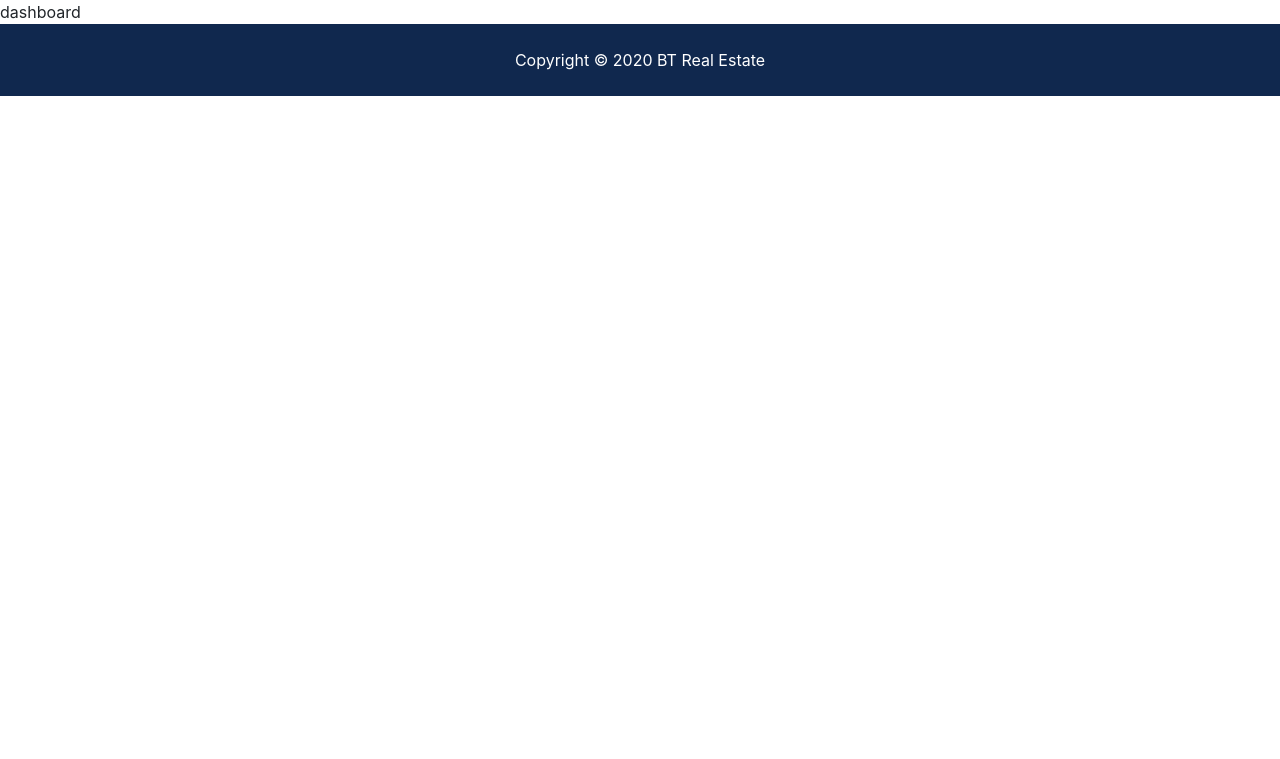
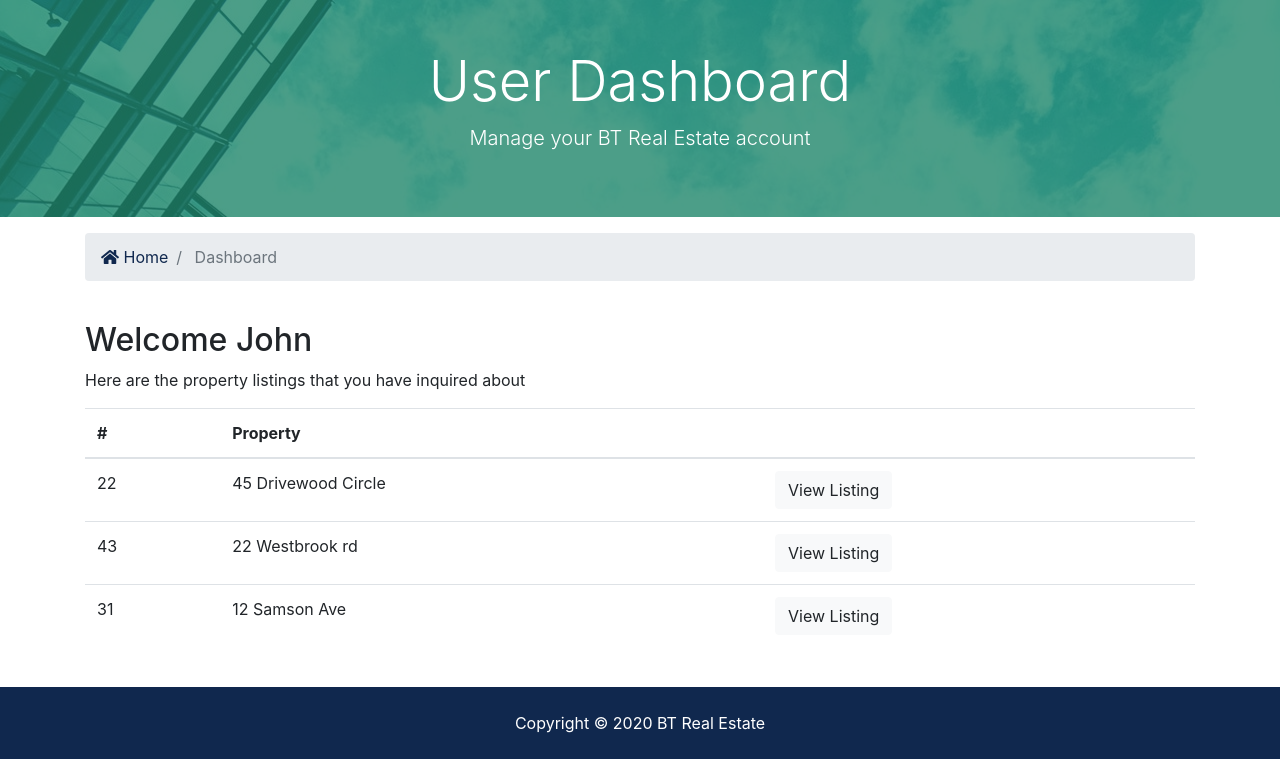
Before and after one commit to nrwebdev00/realestate, a Django app: page /accounts/dashboard in a window 1280 px wide. Shown: the part 128-887 px from the top of the page. Before the commit the page ends 224 px from the top, so only its background shows below. Run offline with Django 3.2, Linux system fonts and the light colour scheme; some libraries are stand-ins or nearby versions.

Commit message:
able to logout

```diff
--- a/accounts/views.py
+++ b/accounts/views.py
@@ -48,7 +48,10 @@ def login(request):
         return render(request, 'accounts/login.html')
 
 def logout(request):
-    return redirect('index')
+    if request.method == 'POST':
+        auth.logout(request)
+        messages.success(request, 'You are logged out')
+        return redirect('index')
 
 def dashboard(request):
     return render(request, 'accounts/dashboard.html')
--- a/templates/accounts/dashboard.html
+++ b/templates/accounts/dashboard.html
@@ -1,8 +1,71 @@
 {% extends 'base.html' %}
-{% load humanize %}
-{% load static %}
 {% block content %}
+<section id="showcase-inner" class="py-5 text-white">
+    <div class="container">
+      <div class="row text-center">
+        <div class="col-md-12">
+          <h1 class="display-4">User Dashboard</h1>
+          <p class="lead">Manage your BT Real Estate account</p>
+        </div>
+      </div>
+    </div>
+  </section>
 
-dashboard
+  <!-- Breadcrumb -->
+  <section id="bc" class="mt-3">
+    <div class="container">
+      <nav aria-label="breadcrumb">
+        <ol class="breadcrumb">
+          <li class="breadcrumb-item">
+            <a href="{% url 'index' %}">
+              <i class="fas fa-home"></i> Home</a>
+          </li>
+          <li class="breadcrumb-item active"> Dashboard</li>
+        </ol>
+      </nav>
+    </div>
+  </section>
 
+  <section id="dashboard" class="py-4">
+    <div class="container">
+      <div class="row">
+        <div class="col-md-12">
+          <h2>Welcome John</h2>
+          <p>Here are the property listings that you have inquired about</p>
+          <table class="table">
+            <thead>
+              <tr>
+                <th scope="col">#</th>
+                <th scope="col">Property</th>
+                <th></th>
+              </tr>
+            </thead>
+            <tbody>
+              <tr>
+                <td>22</td>
+                <td>45 Drivewood Circle</td>
+                <td>
+                  <a class="btn btn-light" href="#">View Listing</a>
+                </td>
+              </tr>
+              <tr>
+                <td>43</td>
+                <td>22 Westbrook rd</td>
+                <td>
+                  <a class="btn btn-light" href="#">View Listing</a>
+                </td>
+              </tr>
+              <tr>
+                <td>31</td>
+                <td>12 Samson Ave</td>
+                <td>
+                  <a class="btn btn-light" href="#">View Listing</a>
+                </td>
+              </tr>
+            </tbody>
+          </table>
+        </div>
+      </div>
+    </div>
+  </section>
 {% endblock %}
--- a/templates/partials/_navbar.html
+++ b/templates/partials/_navbar.html
@@ -39,6 +39,28 @@
         </ul>
 
         <ul class="navbar-nav ml-auto">
+            {% if user.is_authenticated %}
+                <li
+                    {% if 'dashboard' in request.path %}
+                        class="nav-item active mr-3"
+                    {% else %}
+                        class="nav-item mr-3"
+                    {% endif %}
+                >
+                    <a href="{% url 'dashboard' %}" class="nav-link">
+                        Welcome {{ user.username }}
+                    </a>
+                </li>
+                <li class="nav-item mr-3">
+                    <a href="javascript:{document.getElementById('logout').submit()}" class="nav-link">
+                        <i class="fas fa-sign-out-alt"></i>Logout
+                    </a>
+                    <form action="{% url 'logout' %}" method="POST" id="logout">
+                        {% csrf_token %}
+                        <input type='hidden'>
+                    </form>
+                </li>
+            {% else %}
                 <li
                     {% if 'register' in request.path %}
                         class="nav-item active mr-3"
@@ -61,6 +83,7 @@
 
                     Login</a>
                 </li>
+            {% endif %}
         </ul>
         </div>
     </div>
```
Lines whose indentation alone changed are shown as unchanged.
